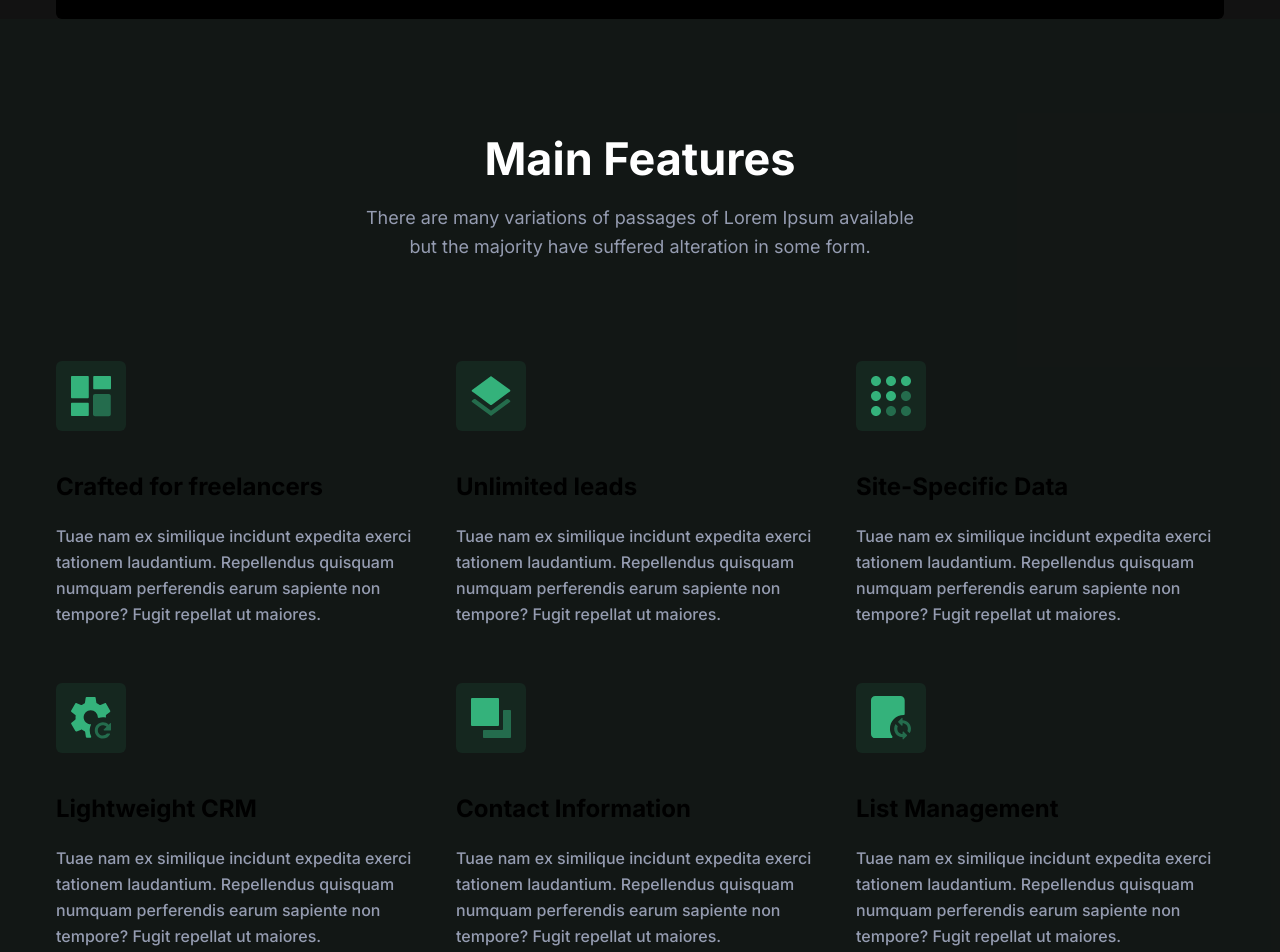
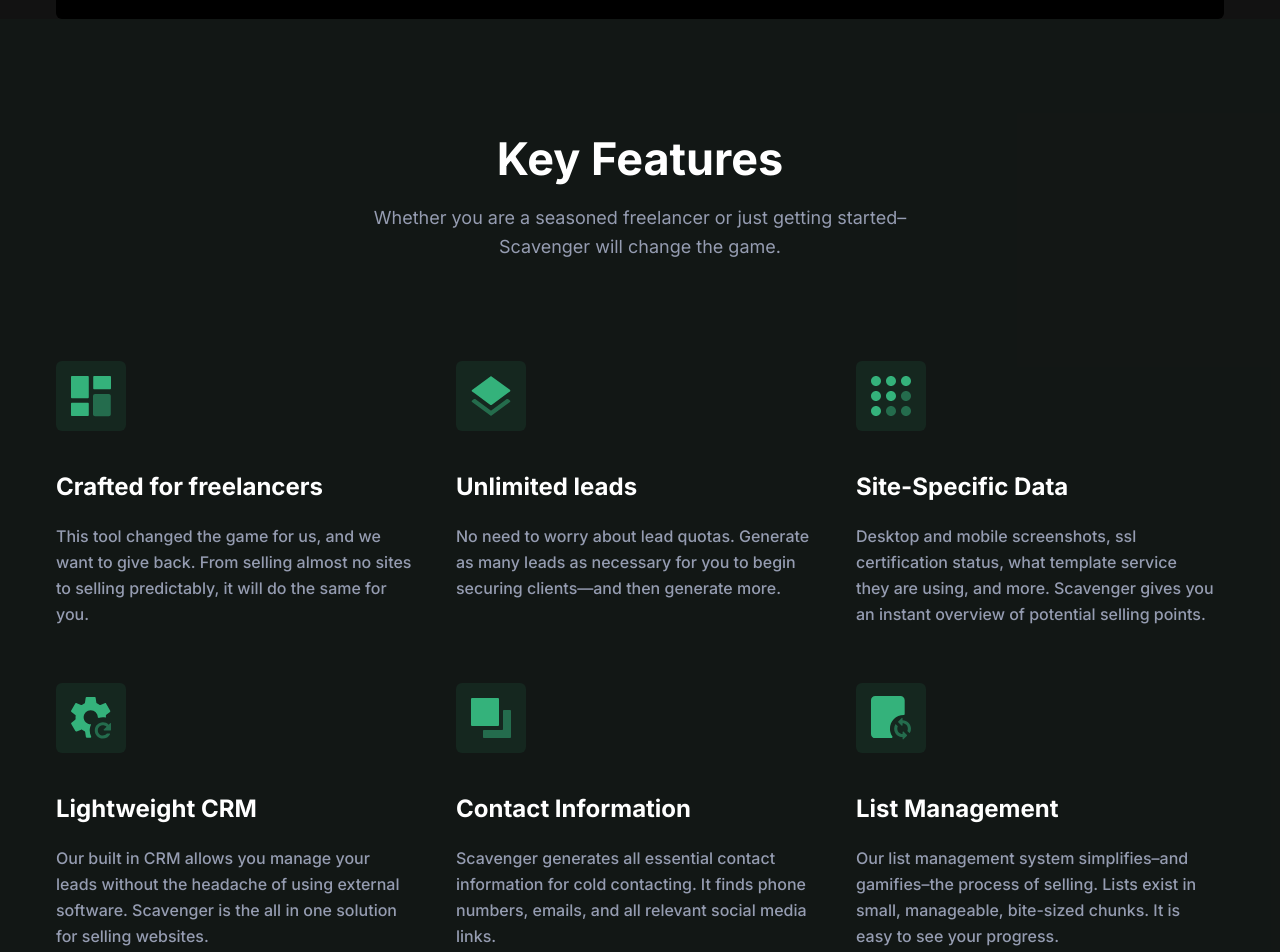
Before and after one commit to xEpiqq/scavenger-email-collect, a Next.js app: page / in a window 1280 px wide. Shown: the part 1920-2872 px from the top of the page. Built offline with nearby package versions, Linux system fonts and the light colour scheme.

Commit message:
features section

```diff
--- a/components/Features/SingleFeature.tsx
+++ b/components/Features/SingleFeature.tsx
@@ -8,7 +8,7 @@
         <div className="mb-10 flex h-[70px] w-[70px] items-center justify-center rounded-md bg-primary bg-opacity-10 text-primary">
           {icon}
         </div>
-        <h3 className="mb-5 text-xl font-bold text-black dark:text-white sm:text-2xl lg:text-xl xl:text-2xl">
+        <h3 className="mb-5 text-xl font-bold text-white dark:text-white sm:text-2xl lg:text-xl xl:text-2xl">
           {title}
         </h3>
         <p className="pr-[10px] text-base font-medium leading-relaxed text-body-color">
--- a/components/Features/featuresData.tsx
+++ b/components/Features/featuresData.tsx
@@ -14,7 +14,7 @@
     ),
     title: "Crafted for freelancers",
     paragraph:
-      "Tuae nam ex similique incidunt expedita exerci tationem laudantium. Repellendus quisquam numquam perferendis earum sapiente non tempore? Fugit repellat ut maiores.",
+      "This tool changed the game for us, and we want to give back. From selling almost no sites to selling predictably, it will do the same for you.",
   },
   {
     id: 1,
@@ -29,7 +29,7 @@
     ),
     title: "Unlimited leads",
     paragraph:
-      "Tuae nam ex similique incidunt expedita exerci tationem laudantium. Repellendus quisquam numquam perferendis earum sapiente non tempore? Fugit repellat ut maiores.",
+      "No need to worry about lead quotas. Generate as many leads as necessary for you to begin securing clients—and then generate more.",
   },
   {
     id: 1,
@@ -44,7 +44,7 @@
     ),
     title: "Site-Specific Data",
     paragraph:
-      "Tuae nam ex similique incidunt expedita exerci tationem laudantium. Repellendus quisquam numquam perferendis earum sapiente non tempore? Fugit repellat ut maiores.",
+      "Desktop and mobile screenshots, ssl certification status, what template service they are using, and more. Scavenger gives you an instant overview of potential selling points.",
   },
   {
     id: 1,
@@ -59,7 +59,7 @@
     ),
     title: "Lightweight CRM",
     paragraph:
-      "Tuae nam ex similique incidunt expedita exerci tationem laudantium. Repellendus quisquam numquam perferendis earum sapiente non tempore? Fugit repellat ut maiores.",
+      "Our built in CRM allows you manage your leads without the headache of using external software. Scavenger is the all in one solution for selling websites.",
   },
   {
     id: 1,
@@ -74,7 +74,7 @@
     ),
     title: "Contact Information",
     paragraph:
-      "Tuae nam ex similique incidunt expedita exerci tationem laudantium. Repellendus quisquam numquam perferendis earum sapiente non tempore? Fugit repellat ut maiores.",
+      "Scavenger generates all essential contact information for cold contacting. It finds phone numbers, emails, and all relevant social media links.",
   },
   {
     id: 1,
@@ -89,7 +89,7 @@
     ),
     title: "List Management",
     paragraph:
-      "Tuae nam ex similique incidunt expedita exerci tationem laudantium. Repellendus quisquam numquam perferendis earum sapiente non tempore? Fugit repellat ut maiores.",
+      "Our list management system simplifies–and gamifies–the process of selling. Lists exist in small, manageable, bite-sized chunks. It is easy to see your progress.",
   },
 ];
 export default featuresData;
--- a/components/Features/index.tsx
+++ b/components/Features/index.tsx
@@ -31,8 +31,8 @@
       >
         <div className="container">
           <SectionTitle
-            title="Main Features"
-            paragraph="There are many variations of passages of Lorem Ipsum available but the majority have suffered alteration in some form."
+            title="Key Features"
+            paragraph="Whether you are a seasoned freelancer or just getting started–Scavenger will change the game."
             center
           />
 
```
